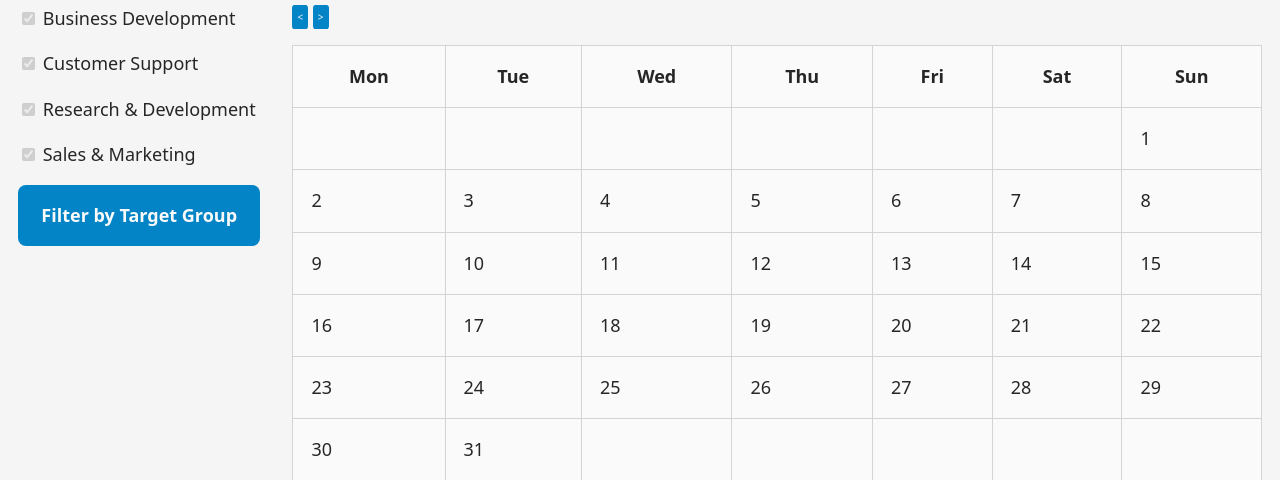
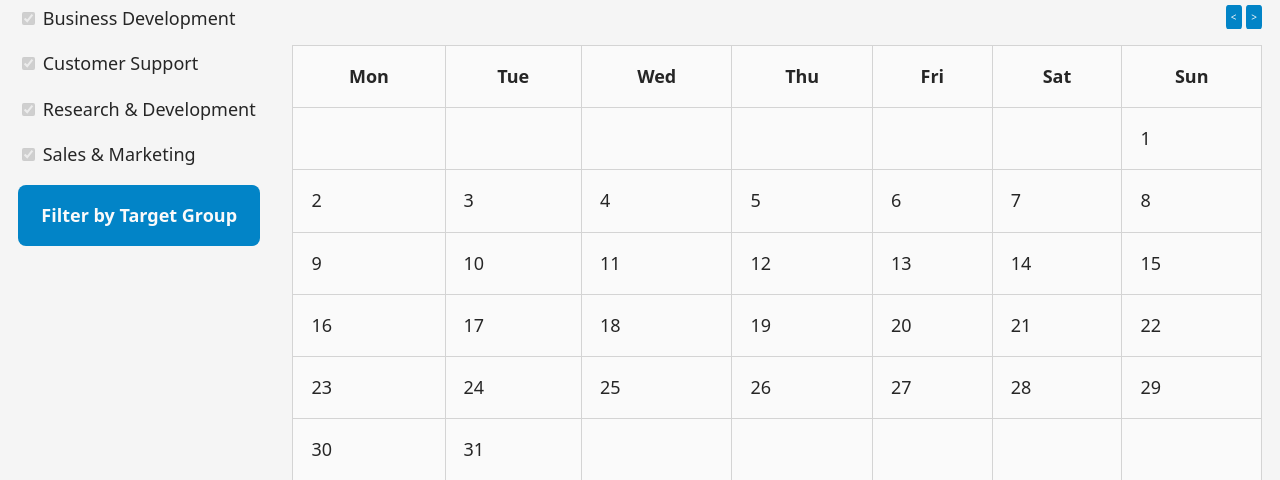
Before and after one commit to webtech-ov65/Webtech-ov65, a PHP site: page / in a window 1280 px wide. Shown: the part 159-639 px from the top of the page. Run offline with PHP 8.4, Linux system fonts and the light colour scheme.

Commit message:
Calendar button moved to right side
Forgot to move the buttons to the right side, should be fixed now

```diff
--- a/public/style.css
+++ b/public/style.css
@@ -140,6 +140,10 @@ input {
     padding: var(--padding);
 }
 
+.button-container {
+    float: right;
+  }
+
 .prev-button, .next-button {
     font-size: 10px;
     color: var(--white);
```
